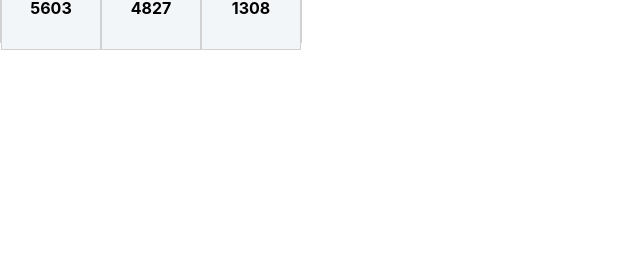
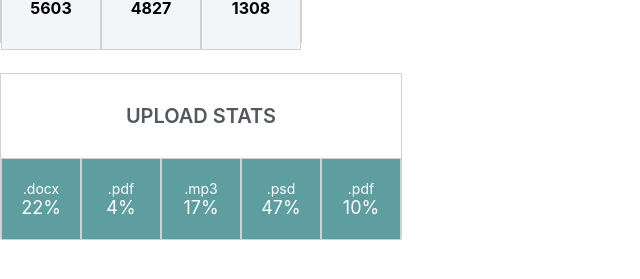
Before and after one commit to ailsoya/goit-react-hw-01-components, a React (Create React App) app: page / in a window 1280 px wide. Shown: the part 319-598 px from the top of the page, without its empty margins (0-640 px from the left). Built offline with nearby package versions, Linux system fonts and the light colour scheme.

Commit message:
Statistics

```diff
--- a/src/components/App.jsx
+++ b/src/components/App.jsx
@@ -1,7 +1,8 @@
 import React from "react"
 import { Profile } from "./Profile/Profile"
+import { Statistics } from "./Statistics/Statistics"
 
-export const App = ({ user }) => {
+export const App = ({ user, data }) => {
   return (
     <div>
       <Profile
@@ -11,6 +12,9 @@ export const App = ({ user }) => {
         avatar={user.avatar}
         stats={user.stats}
       />
+      <Statistics
+        users={data}
+      />
     </div>
   );
 };
--- a/src/components/Profile/Profile.module.css
+++ b/src/components/Profile/Profile.module.css
@@ -2,7 +2,7 @@
     border: 1px rgb(209, 209, 209) solid;
     width: 300px;
     height: 360px;
-    justify-content: center;
+    margin-bottom: 30px;
 }
 
 .Description {
--- /dev/null
+++ b/src/components/Statistics/Staristics.module.css
@@ -0,0 +1,42 @@
+.Statistics {
+    border: 1px rgb(209, 209, 209) solid;
+    width: 400px;
+    text-align: center;
+    margin-bottom: 30px;
+}
+
+.Title {
+    font-size: 20px;
+    text-transform: uppercase;
+    color: #52585D;
+    font-weight: 600;
+    margin: 30px 0 30px 0;
+}
+
+.StatList {
+    display: flex;
+    list-style: none;
+    margin: 0;
+    padding: 0;
+    height: 80px;
+}
+
+.Item {
+    display: flex;
+    flex-direction: column;
+    width: 80px;
+    height: 80px;
+    border: 1px rgb(209, 209, 209) solid;
+    justify-content: center;
+    background-color:cadetblue;
+}
+
+.Label {
+    font-size: 14px;
+    color: white;
+}
+
+.Percentage {
+    font-size: 18px;
+    color: white;
+}
--- a/src/components/Statistics/Statistics.jsx
+++ b/src/components/Statistics/Statistics.jsx
@@ -1,27 +1,18 @@
 import React from "react"
+import styles from "./Staristics.module.css"
 
-export const Statistics = ({ username, tag, location, avatar, stats }) => {
+export const Statistics = ({ users }) => {
     return (
-        <section class="statistics">
-            <h2 class="title">Upload stats</h2>
+        <section className={styles.Statistics}>
+            <h2 className={styles.Title}>Upload stats</h2>
 
-            <ul class="stat-list">
-                <li class="item">
-                    <span class="label">.docx</span>
-                    <span class="percentage">4%</span>
-                </li>
-                <li class="item">
-                    <span class="label">.mp3</span>
-                    <span class="percentage">14%</span>
-                </li>
-                <li class="item">
-                    <span class="label">.pdf</span>
-                    <span class="percentage">41%</span>
-                </li>
-                <li class="item">
-                    <span class="label">.mp4</span>
-                    <span class="percentage">12%</span>
-                </li>
+            <ul className={styles.StatList}>
+                {users.map((user) => (
+                    <li className={styles.Item}>
+                        <span className={styles.Label}>{user.label}</span>
+                        <span className={styles.Percentage}>{user.percentage}%</span>
+                    </li>
+                ))}
             </ul>
         </section>
     )
--- a/src/index.js
+++ b/src/index.js
@@ -2,10 +2,11 @@ import React from 'react';
 import ReactDOM from 'react-dom/client';
 import { App } from 'components/App';
 import user from "info/user.json"
+import data from "info/data.json"
 import './index.css';
 
 ReactDOM.createRoot(document.getElementById('root')).render(
   <React.StrictMode>
-    <App user={user} />
+    <App user={user} data={data}/>
   </React.StrictMode>
 );
```
